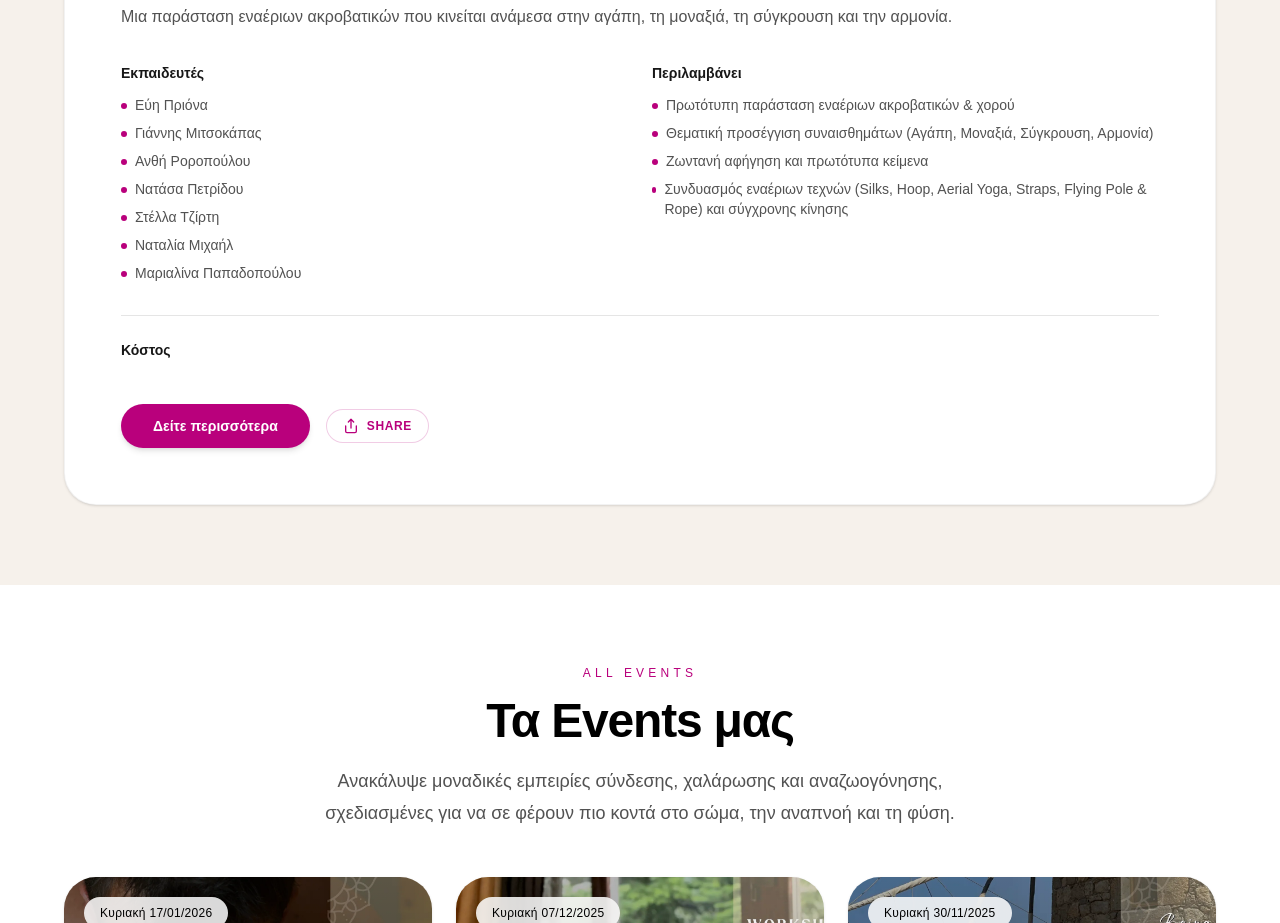
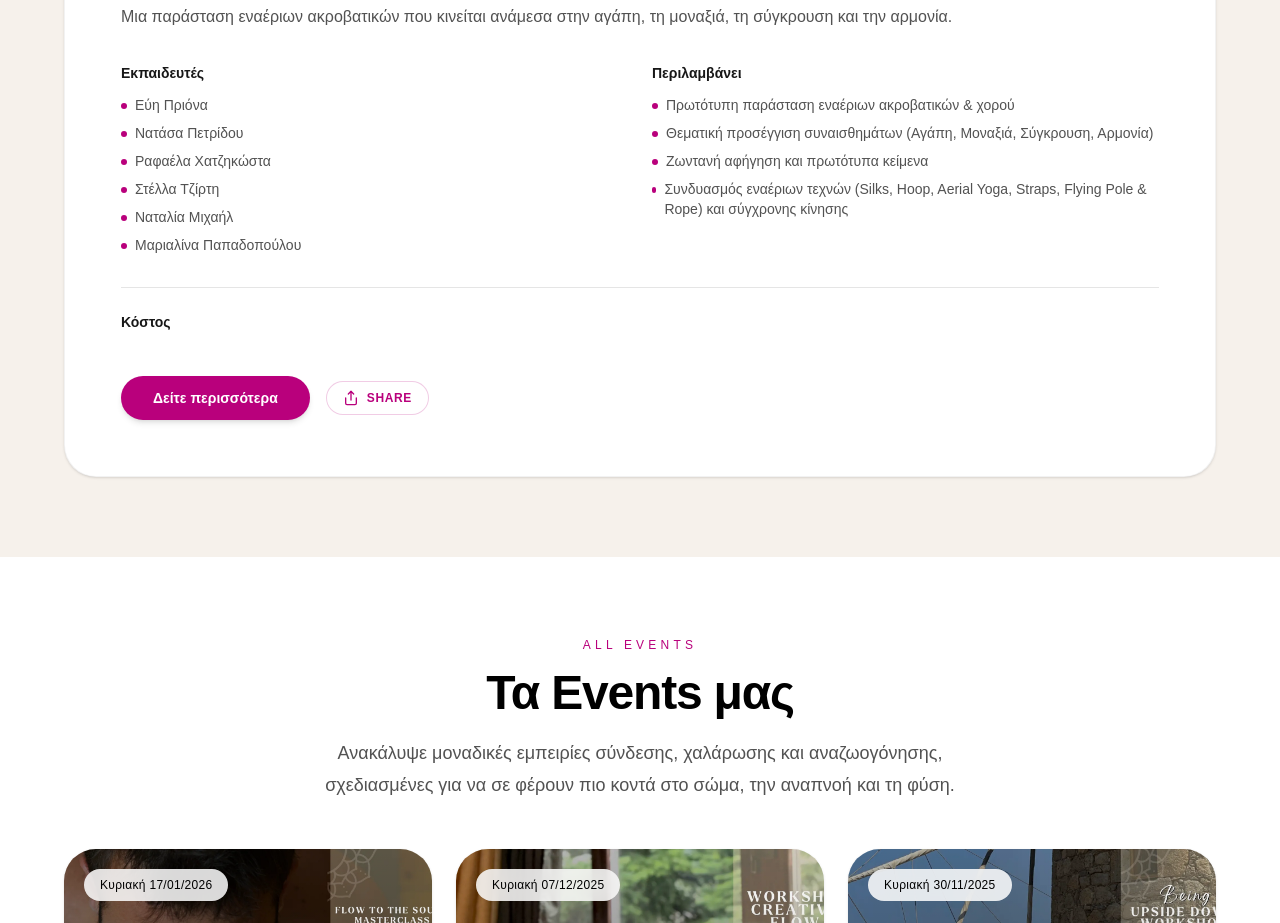
Before and after one commit to Tsagiannoudis/aiorisis, a Next.js app: page /events in a window 1280 px wide. Shown: the part 1680-2603 px from the top of the page. Built offline with nearby package versions, Linux system fonts and the light colour scheme.

Commit message:
change data pf events

```diff
--- a/data/EventData.ts
+++ b/data/EventData.ts
@@ -469,8 +469,8 @@ export const events: Event[] = [
       "Συνδυασμός εναέριων τεχνών (Silks, Hoop, Aerial Yoga, Straps, Flying Pole & Rope) και σύγχρονης κίνησης",
       "Συμμετοχή των σπουδαστών και δασκάλων της σχολής",
     ],
-    instructors: ["Εύη Πριόνα", "Γιάννης Μιτσοκάπας", "Ανθή Ροροπούλου", "Νατάσα Πετρίδου", "Στέλλα Τζίρτη", "Ναταλία Μιχαήλ", "Μαριαλίνα Παπαδοπούλου"],
-    instructorDetails: "Κείμενο: Εύη Πριόνα | Αφήγηση: Γιάννης Μιτσοκάπας | Χορογραφίες: Εύη Πριόνα, Ανθή Ροροπούλου, Νατάσα Πετρίδου, Στέλλα Τζίρτη, Ναταλία Μιχαήλ, Μαριαλίνα Παπαδοπούλου",
+    instructors: ["Εύη Πριόνα", "Νατάσα Πετρίδου", "Ραφαέλα Χατζηκώστα", "Στέλλα Τζίρτη", "Ναταλία Μιχαήλ", "Μαριαλίνα Παπαδοπούλου"],
+    instructorDetails: "Κείμενο: Εύη Πριόνα | Αφήγηση: Γιάννης Μιτσοκάπας | Χορογραφίες: Εύη Πριόνα, Ραφαέλα Χατζηκώστα, Νατάσα Πετρίδου, Στέλλα Τζίρτη, Ναταλία Μιχαήλ, Μαριαλίνα Παπαδοπούλου",
     location: "Thessaloniki Concert Hall",
     image: "/events/ocean-of-emotions.webp",
     googleFormLink: "https://www.more.com/gr-el/tickets/music/aiorisis-ocean-of-emotions/",
```
